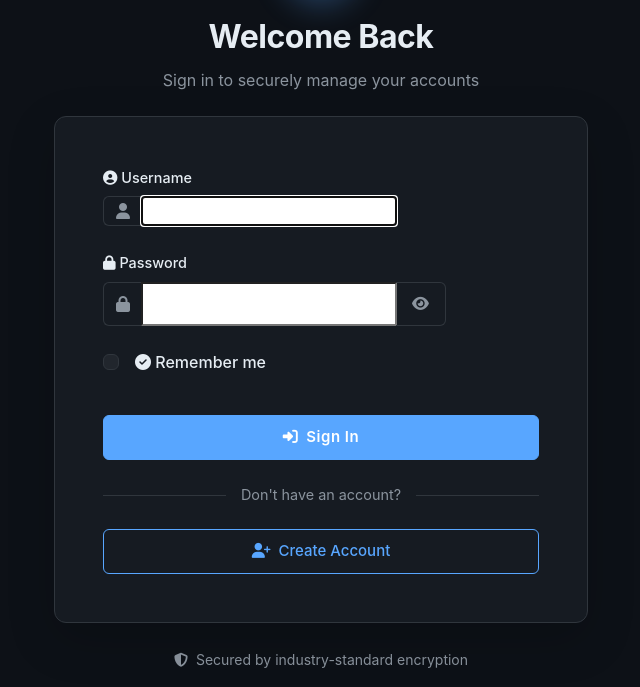
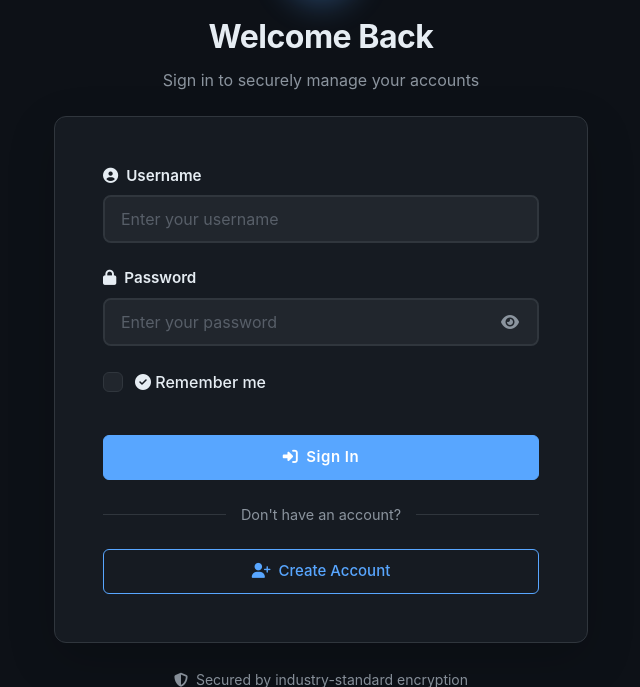
Before and after one commit to property360-2/simple-bank-management-system-django, a Django app: page /login/ in a window 1280 px wide. Shown: the part 189-876 px from the top of the page, without its empty margins (319-959 px from the left). Run offline with Django 5.2, Linux system fonts and the light colour scheme.

Commit message:
Redesign login form inputs with improved styling and UX
- Enhanced input field styling with better focus states and shadows
- Improved password toggle button with smooth animations
- Better spacing, padding, and visual hierarchy
- Added proper error state styling for form validation
- Simplified HTML structure by removing input groups
- Better placeholder text visibility
- Smooth transitions and color changes on focus
- Improved accessibility with better labels and icons

```diff
--- a/bank_system/static/css/modern_design.css
+++ b/bank_system/static/css/modern_design.css
@@ -579,6 +579,99 @@ a:hover {
     color: var(--text-primary);
 }
 
+/* Auth Input Fields - Enhanced Design */
+.auth-input {
+    height: 48px;
+    padding: 12px 16px !important;
+    font-size: 1rem;
+    background-color: var(--bg-tertiary) !important;
+    border: 2px solid var(--border-primary) !important;
+    color: var(--text-primary) !important;
+    transition: all 250ms cubic-bezier(0.4, 0, 0.2, 1) !important;
+    border-radius: 8px !important;
+}
+
+.auth-input::placeholder {
+    color: var(--text-tertiary) !important;
+    opacity: 0.7;
+}
+
+.auth-input:focus {
+    background-color: var(--bg-tertiary) !important;
+    border-color: var(--primary) !important;
+    color: var(--text-primary) !important;
+    box-shadow: 0 0 0 4px rgba(88, 166, 255, 0.15) !important;
+    outline: none !important;
+}
+
+.auth-input.is-invalid {
+    border-color: var(--danger) !important;
+}
+
+.auth-input.is-invalid:focus {
+    box-shadow: 0 0 0 4px rgba(248, 81, 73, 0.15) !important;
+}
+
+/* Password Toggle Button */
+.auth-input-toggle {
+    position: absolute;
+    right: 12px;
+    top: 50%;
+    transform: translateY(-50%);
+    background: none;
+    border: none;
+    color: var(--text-secondary);
+    cursor: pointer;
+    padding: 8px;
+    font-size: 1rem;
+    display: flex;
+    align-items: center;
+    justify-content: center;
+    transition: all 150ms cubic-bezier(0.4, 0, 0.2, 1);
+    z-index: 10;
+}
+
+.auth-input-toggle:hover {
+    color: var(--primary);
+    transform: translateY(-50%) scale(1.1);
+}
+
+.auth-input-toggle:active {
+    transform: translateY(-50%) scale(0.95);
+}
+
+/* Form Group Enhancements */
+.auth-form .form-group {
+    position: relative;
+}
+
+.auth-form .form-label {
+    font-weight: 600;
+    font-size: 0.95rem;
+    margin-bottom: 8px;
+    display: block;
+}
+
+.invalid-feedback {
+    color: var(--danger) !important;
+    font-size: 0.85rem;
+    margin-top: 8px !important;
+    display: flex;
+    align-items: center;
+}
+
+/* Remember me checkbox styling */
+.auth-form .form-check-input {
+    width: 20px;
+    height: 20px;
+    margin-top: 2px;
+}
+
+.auth-form .form-check-label {
+    user-select: none;
+    cursor: pointer;
+}
+
 .divider {
     position: relative;
     text-align: center;
--- a/bank_system/templates/users/login.html
+++ b/bank_system/templates/users/login.html
@@ -36,20 +36,21 @@
                             <!-- Username Field -->
                             {% with form.username as field %}
                             <div class="form-group mb-4">
-                                <label for="{{ field.id_for_label }}" class="form-label">
-                                    <i class="fas fa-user-circle"></i> Username
+                                <label for="{{ field.id_for_label }}" class="form-label fw-600">
+                                    <i class="fas fa-user-circle me-2"></i>Username
                                 </label>
-                                <div class="input-group">
-                                    <span class="input-group-text bg-transparent border-end-0">
-                                        <i class="fas fa-user text-muted"></i>
-                                    </span>
-                                    {{ field }}
-                                </div>
+                                <input type="text"
+                                       id="{{ field.id_for_label }}"
+                                       name="username"
+                                       class="form-control auth-input {% if field.errors %}is-invalid{% endif %}"
+                                       placeholder="Enter your username"
+                                       required
+                                       autocomplete="username">
                                 {% if field.errors %}
-                                    <small class="text-danger d-block mt-2">
+                                    <div class="invalid-feedback d-block mt-2">
                                         <i class="fas fa-times-circle me-1"></i>
                                         {{ field.errors|join:", " }}
-                                    </small>
+                                    </div>
                                 {% endif %}
                             </div>
                             {% endwith %}
@@ -57,24 +58,30 @@
                             <!-- Password Field -->
                             {% with form.password as field %}
                             <div class="form-group mb-4">
-                                <label for="{{ field.id_for_label }}" class="form-label">
-                                    <i class="fas fa-lock"></i> Password
+                                <label for="{{ field.id_for_label }}" class="form-label fw-600">
+                                    <i class="fas fa-lock me-2"></i>Password
                                 </label>
-                                <div class="input-group position-relative">
-                                    <span class="input-group-text bg-transparent border-end-0">
-                                        <i class="fas fa-lock text-muted"></i>
-                                    </span>
-                                    {{ field }}
-                                    <button type="button" class="btn btn-outline-secondary border-start-0"
-                                            id="togglePassword" tabindex="-1">
+                                <div class="position-relative">
+                                    <input type="password"
+                                           id="{{ field.id_for_label }}"
+                                           name="password"
+                                           class="form-control auth-input {% if field.errors %}is-invalid{% endif %}"
+                                           placeholder="Enter your password"
+                                           required
+                                           autocomplete="current-password">
+                                    <button type="button"
+                                            class="auth-input-toggle"
+                                            id="togglePassword"
+                                            tabindex="-1"
+                                            title="Toggle password visibility">
                                         <i class="fas fa-eye"></i>
                                     </button>
                                 </div>
                                 {% if field.errors %}
-                                    <small class="text-danger d-block mt-2">
+                                    <div class="invalid-feedback d-block mt-2">
                                         <i class="fas fa-times-circle me-1"></i>
                                         {{ field.errors|join:", " }}
-                                    </small>
+                                    </div>
                                 {% endif %}
                             </div>
                             {% endwith %}
@@ -147,11 +154,12 @@
     document.addEventListener('DOMContentLoaded', function () {
         // Password visibility toggle
         const toggleBtn = document.getElementById('togglePassword');
-        const passwordInput = document.getElementById('{{ form.password.id_for_label }}');
+        const passwordInput = document.getElementById('id_password');
 
         if (toggleBtn && passwordInput) {
             toggleBtn.addEventListener('click', function (e) {
                 e.preventDefault();
+                e.stopPropagation();
                 const icon = this.querySelector('i');
 
                 if (passwordInput.type === 'password') {
@@ -165,6 +173,17 @@
                 }
             });
         }
+
+        // Focus on inputs for better UX
+        const inputs = document.querySelectorAll('.auth-input');
+        inputs.forEach(input => {
+            input.addEventListener('focus', function () {
+                this.parentElement.classList.add('focused');
+            });
+            input.addEventListener('blur', function () {
+                this.parentElement.classList.remove('focused');
+            });
+        });
 
         // Form submission with loading state
         const loginForm = document.getElementById('loginForm');
```
